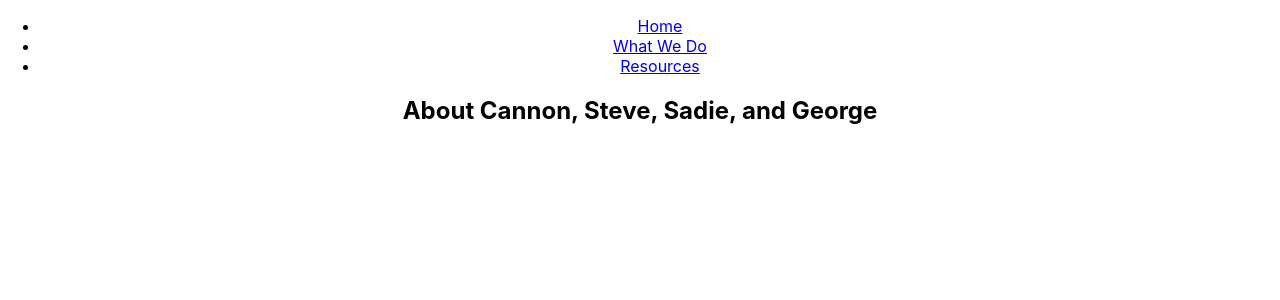
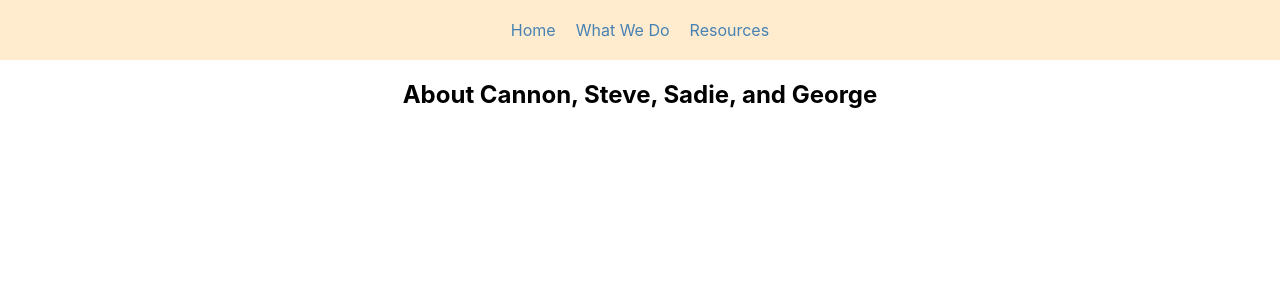
Before and after one commit to nesbita/group-github-collab, a React (Create React App) app: page / in a window 1280 px wide. Shown: the top 300 px of the page. Built offline with nearby package versions, Linux system fonts and the light colour scheme.

Commit message:
added some initial styling

```diff
--- a/src/App.css
+++ b/src/App.css
@@ -2,37 +2,20 @@
   text-align: center;
 }
 
-.App-logo {
-  height: 40vmin;
-  pointer-events: none;
+.navItem {
+  display: inline;
+  text-decoration: none;
+  margin: 10px;
+
 }
 
-@media (prefers-reduced-motion: no-preference) {
-  .App-logo {
-    animation: App-logo-spin infinite 20s linear;
-  }
+.navList {
+  background-color: blanchedalmond;
+  margin: 0 auto;
+  padding: 20px;
 }
 
-.App-header {
-  background-color: #282c34;
-  min-height: 100vh;
-  display: flex;
-  flex-direction: column;
-  align-items: center;
-  justify-content: center;
-  font-size: calc(10px + 2vmin);
-  color: white;
+.link {
+  color: steelblue;
+  text-decoration: none;
 }
-
-.App-link {
-  color: #61dafb;
-}
-
-@keyframes App-logo-spin {
-  from {
-    transform: rotate(0deg);
-  }
-  to {
-    transform: rotate(360deg);
-  }
-}
--- a/src/Header.jsx
+++ b/src/Header.jsx
@@ -2,14 +2,14 @@ export default function Header() {
     return(
         <nav>
             <ul className="navList">
-                <li>
-                    <a href="#">Home</a>
+                <li className="navItem">
+                    <a className="link" href="#">Home</a>
                 </li>
-                <li>
-                    <a href="#">What We Do</a>
+                <li className="navItem">
+                    <a className="link" href="#">What We Do</a>
                 </li>
-                <li>
-                    <a href="#">Resources</a>
+                <li className="navItem">
+                    <a className="link" href="#">Resources</a>
                 </li>
             </ul>
         </nav>
```
